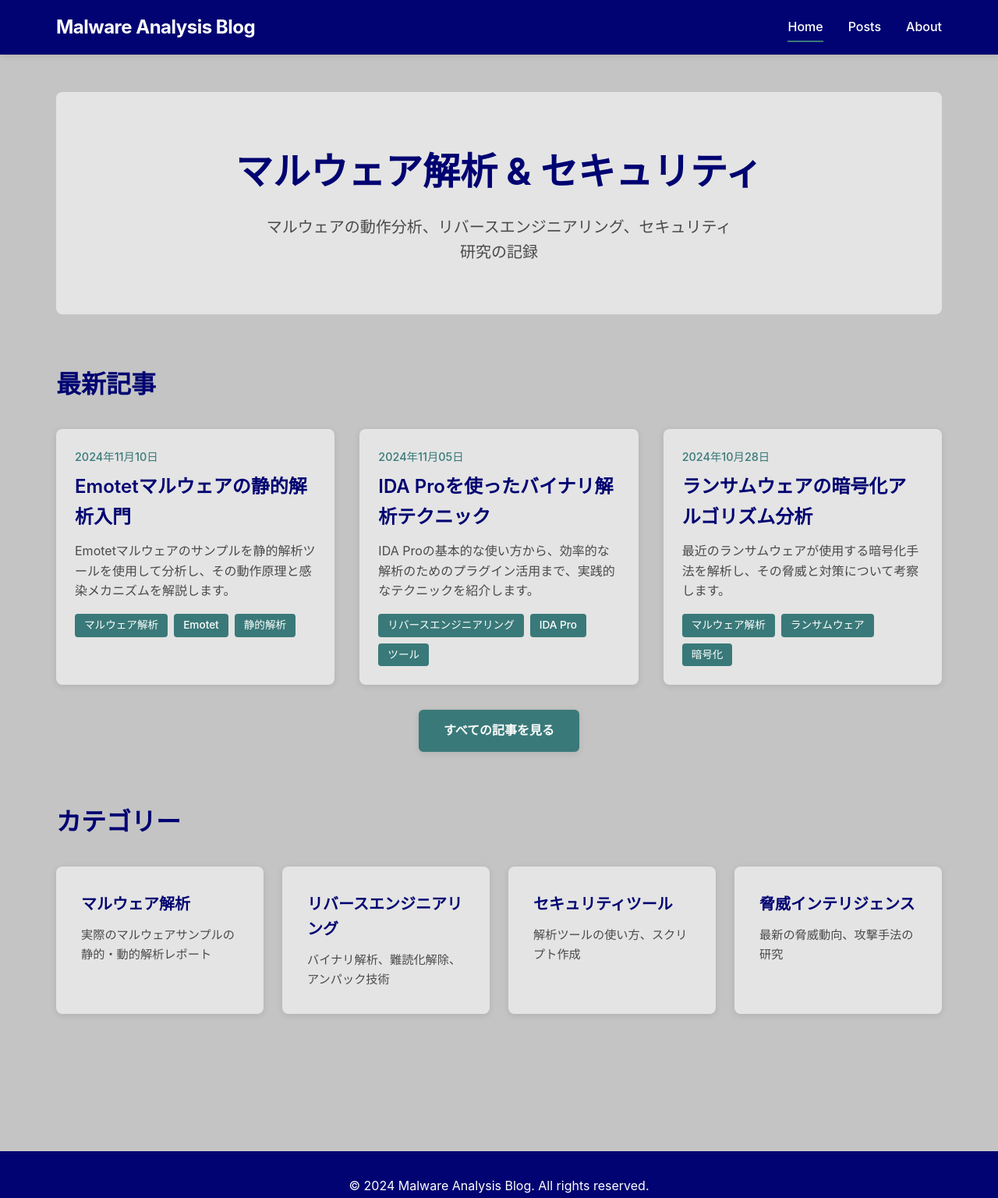
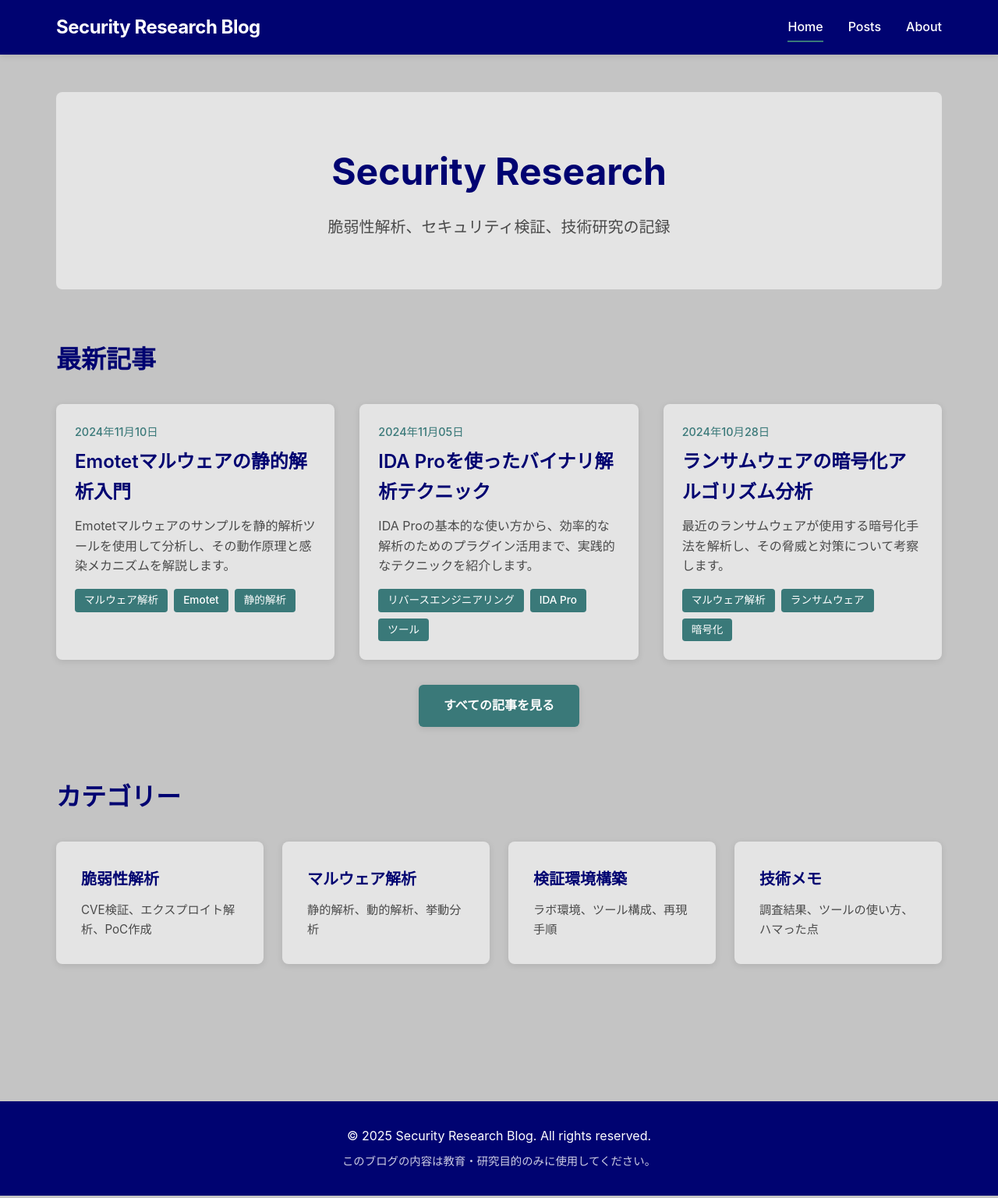
Before and after one commit to Nis6174/Nis6174.github.io, a plain HTML site: page index.html in a window 1280 px wide. Shown: the top 1536 px of the page at 78% size. Drawn offline with Linux system fonts and the light colour scheme.

Commit message:
Update index.html

```diff
--- a/index.html
+++ b/index.html
@@ -3,15 +3,15 @@
 <head>
     <meta charset="UTF-8">
     <meta name="viewport" content="width=device-width, initial-scale=1.0">
-    <meta name="description" content="マルウェア解析と情報セキュリティに関する技術ブログ">
+    <meta name="description" content="セキュリティ研究と技術解析の記録">
     <meta http-equiv="Content-Security-Policy" content="default-src 'self'; style-src 'self' 'unsafe-inline'; script-src 'self'; img-src 'self' data:;">
-    <title>Malware Analysis Blog</title>
+    <title>Security Research Blog</title>
     <link rel="stylesheet" href="assets/css/style.css">
 </head>
 <body>
     <header class="header">
         <nav class="nav-container">
-            <a href="index.html" class="logo">Malware Analysis Blog</a>
+            <a href="index.html" class="logo">Security Research Blog</a>
             <ul class="nav-menu">
                 <li><a href="index.html" class="nav-link active">Home</a></li>
                 <li><a href="posts/index.html" class="nav-link">Posts</a></li>
@@ -22,9 +22,9 @@
 
     <main class="main-container">
         <section class="hero">
-            <h1 class="hero-title">マルウェア解析 & セキュリティ</h1>
+            <h1 class="hero-title">Security Research</h1>
             <p class="hero-description">
-                マルウェアの動作分析、リバースエンジニアリング、セキュリティ研究の記録
+                脆弱性解析、セキュリティ検証、技術研究の記録
             </p>
         </section>
 
@@ -42,20 +42,20 @@
             <h2 class="section-title">カテゴリー</h2>
             <div class="category-grid">
                 <div class="category-card">
-                    <h3>マルウェア解析</h3>
-                    <p>実際のマルウェアサンプルの静的・動的解析レポート</p>
+                    <h3>脆弱性解析</h3>
+                    <p>CVE検証、エクスプロイト解析、PoC作成</p>
                 </div>
                 <div class="category-card">
-                    <h3>リバースエンジニアリング</h3>
-                    <p>バイナリ解析、難読化解除、アンパック技術</p>
+                    <h3>マルウェア解析</h3>
+                    <p>静的解析、動的解析、挙動分析</p>
                 </div>
                 <div class="category-card">
-                    <h3>セキュリティツール</h3>
-                    <p>解析ツールの使い方、スクリプト作成</p>
+                    <h3>検証環境構築</h3>
+                    <p>ラボ環境、ツール構成、再現手順</p>
                 </div>
                 <div class="category-card">
-                    <h3>脅威インテリジェンス</h3>
-                    <p>最新の脅威動向、攻撃手法の研究</p>
+                    <h3>技術メモ</h3>
+                    <p>調査結果、ツールの使い方、ハマった点</p>
                 </div>
             </div>
         </section>
@@ -63,7 +63,7 @@
 
     <footer class="footer">
         <div class="footer-container">
-            <p>&copy; 2024 Malware Analysis Blog. All rights reserved.</p>
+            <p>&copy; 2025 Security Research Blog. All rights reserved.</p>
             <p class="footer-note">このブログの内容は教育・研究目的のみに使用してください。</p>
         </div>
     </footer>
```
